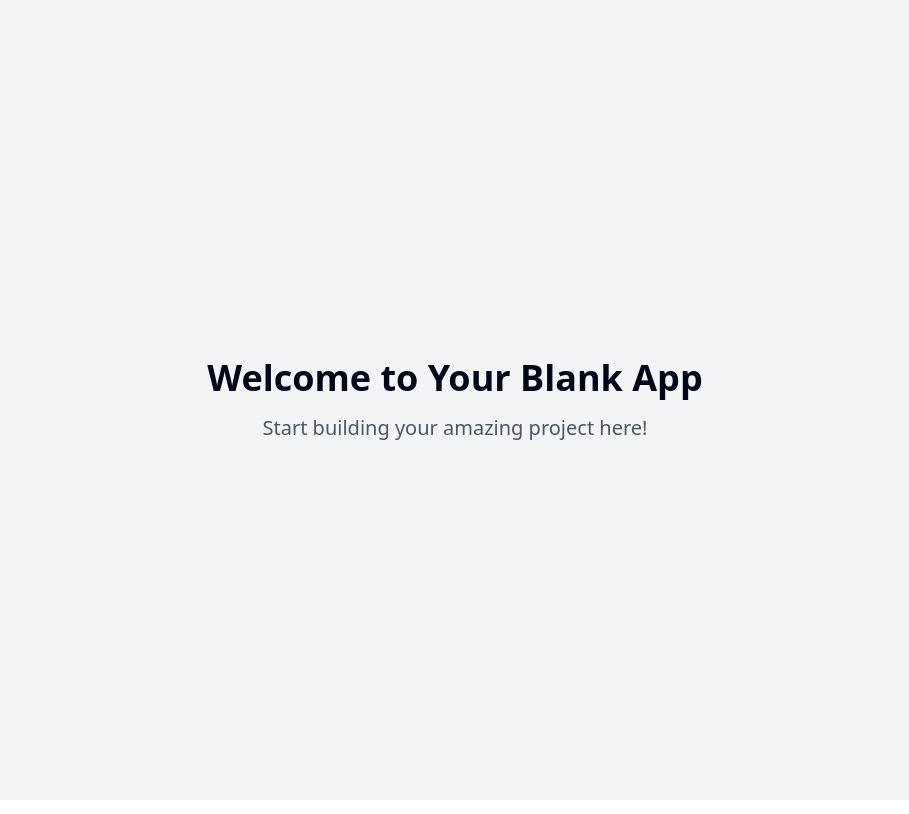
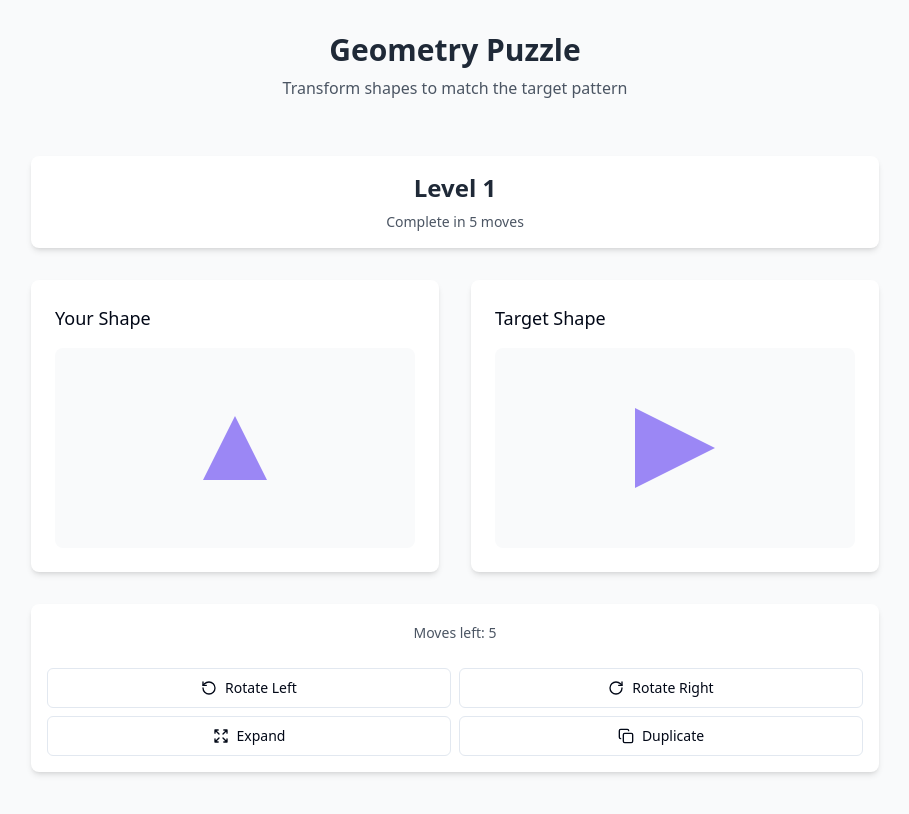
Before and after one commit to mramoslq/geometry-puzzle-steps, a React (Vite) app: page / in a window 1280 px wide. Shown: the top 814 px of the page, without its empty margins (185-1094 px from the left). Built offline with nearby package versions, Linux system fonts and the light colour scheme.

Commit message:
Add game logic and UI
Implement the game logic and user interface for the geometry puzzle game.

```diff
--- /dev/null
+++ b/src/components/game/Controls.tsx
@@ -0,0 +1,65 @@
+
+import { RotateCcw, RotateCw, Expand, Copy } from "lucide-react";
+import { Button } from "@/components/ui/button";
+
+interface ControlsProps {
+  onRotateLeft: () => void;
+  onRotateRight: () => void;
+  onExpand: () => void;
+  onDuplicate: () => void;
+  movesLeft: number;
+}
+
+export const Controls = ({
+  onRotateLeft,
+  onRotateRight,
+  onExpand,
+  onDuplicate,
+  movesLeft,
+}: ControlsProps) => {
+  return (
+    <div className="flex flex-col gap-4 p-4 bg-white rounded-lg shadow-md">
+      <div className="text-center mb-2">
+        <span className="text-sm font-medium text-gray-600">Moves left: {movesLeft}</span>
+      </div>
+      <div className="grid grid-cols-2 gap-2">
+        <Button
+          variant="outline"
+          onClick={onRotateLeft}
+          disabled={movesLeft <= 0}
+          className="flex items-center gap-2"
+        >
+          <RotateCcw className="w-4 h-4" />
+          Rotate Left
+        </Button>
+        <Button
+          variant="outline"
+          onClick={onRotateRight}
+          disabled={movesLeft <= 0}
+          className="flex items-center gap-2"
+        >
+          <RotateCw className="w-4 h-4" />
+          Rotate Right
+        </Button>
+        <Button
+          variant="outline"
+          onClick={onExpand}
+          disabled={movesLeft <= 0}
+          className="flex items-center gap-2"
+        >
+          <Expand className="w-4 h-4" />
+          Expand
+        </Button>
+        <Button
+          variant="outline"
+          onClick={onDuplicate}
+          disabled={movesLeft <= 0}
+          className="flex items-center gap-2"
+        >
+          <Copy className="w-4 h-4" />
+          Duplicate
+        </Button>
+      </div>
+    </div>
+  );
+};
--- /dev/null
+++ b/src/components/game/GameBoard.tsx
@@ -0,0 +1,118 @@
+
+import { useState } from "react";
+import { Shape } from "./Shape";
+import { Controls } from "./Controls";
+import { LevelDisplay } from "./LevelDisplay";
+
+interface GameState {
+  shapes: Array<{
+    id: number;
+    type: "triangle" | "square" | "circle";
+    size: "sm" | "md" | "lg";
+    rotation: number;
+  }>;
+  movesLeft: number;
+}
+
+export const GameBoard = () => {
+  const [gameState, setGameState] = useState<GameState>({
+    shapes: [
+      { id: 1, type: "triangle", size: "md", rotation: 0 }
+    ],
+    movesLeft: 5
+  });
+
+  const handleRotateLeft = () => {
+    if (gameState.movesLeft <= 0) return;
+    setGameState(prev => ({
+      ...prev,
+      shapes: prev.shapes.map(shape => ({
+        ...shape,
+        rotation: shape.rotation - 90
+      })),
+      movesLeft: prev.movesLeft - 1
+    }));
+  };
+
+  const handleRotateRight = () => {
+    if (gameState.movesLeft <= 0) return;
+    setGameState(prev => ({
+      ...prev,
+      shapes: prev.shapes.map(shape => ({
+        ...shape,
+        rotation: shape.rotation + 90
+      })),
+      movesLeft: prev.movesLeft - 1
+    }));
+  };
+
+  const handleExpand = () => {
+    if (gameState.movesLeft <= 0) return;
+    setGameState(prev => ({
+      ...prev,
+      shapes: prev.shapes.map(shape => ({
+        ...shape,
+        size: shape.size === "sm" ? "md" : "lg"
+      })),
+      movesLeft: prev.movesLeft - 1
+    }));
+  };
+
+  const handleDuplicate = () => {
+    if (gameState.movesLeft <= 0) return;
+    setGameState(prev => ({
+      ...prev,
+      shapes: [
+        ...prev.shapes,
+        {
+          ...prev.shapes[prev.shapes.length - 1],
+          id: Date.now()
+        }
+      ],
+      movesLeft: prev.movesLeft - 1
+    }));
+  };
+
+  return (
+    <div className="max-w-4xl mx-auto p-6">
+      <LevelDisplay level={1} targetMoves={5} />
+
+      <div className="mt-8 grid grid-cols-2 gap-8">
+        <div className="bg-white p-6 rounded-lg shadow-md">
+          <h3 className="text-lg font-medium mb-4">Your Shape</h3>
+          <div className="min-h-[200px] flex items-center justify-center bg-gray-50 rounded-lg">
+            {gameState.shapes.map(shape => (
+              <Shape
+                key={shape.id}
+                type={shape.type}
+                size={shape.size}
+                rotation={shape.rotation}
+              />
+            ))}
+          </div>
+        </div>
+
+        <div className="bg-white p-6 rounded-lg shadow-md">
+          <h3 className="text-lg font-medium mb-4">Target Shape</h3>
+          <div className="min-h-[200px] flex items-center justify-center bg-gray-50 rounded-lg">
+            <Shape
+              type="triangle"
+              size="lg"
+              rotation={90}
+            />
+          </div>
+        </div>
+      </div>
+
+      <div className="mt-8">
+        <Controls
+          onRotateLeft={handleRotateLeft}
+          onRotateRight={handleRotateRight}
+          onExpand={handleExpand}
+          onDuplicate={handleDuplicate}
+          movesLeft={gameState.movesLeft}
+        />
+      </div>
+    </div>
+  );
+};
--- /dev/null
+++ b/src/components/game/LevelDisplay.tsx
@@ -0,0 +1,16 @@
+
+interface LevelDisplayProps {
+  level: number;
+  targetMoves: number;
+}
+
+export const LevelDisplay = ({ level, targetMoves }: LevelDisplayProps) => {
+  return (
+    <div className="bg-white p-4 rounded-lg shadow-md text-center">
+      <h2 className="text-2xl font-bold text-gray-800 mb-2">Level {level}</h2>
+      <p className="text-sm text-gray-600">
+        Complete in {targetMoves} moves
+      </p>
+    </div>
+  );
+};
--- /dev/null
+++ b/src/components/game/Shape.tsx
@@ -0,0 +1,42 @@
+
+import { cn } from "@/lib/utils";
+
+interface ShapeProps {
+  type: "triangle" | "square" | "circle";
+  size?: "sm" | "md" | "lg";
+  rotation?: number;
+  className?: string;
+}
+
+export const Shape = ({ type, size = "md", rotation = 0, className }: ShapeProps) => {
+  const sizes = {
+    sm: "w-12 h-12",
+    md: "w-16 h-16",
+    lg: "w-20 h-20",
+  };
+
+  const baseStyle = cn(
+    "transition-all duration-300 ease-in-out",
+    sizes[size],
+    className
+  );
+
+  const shapeStyles = {
+    triangle: "clip-path-triangle",
+    square: "rounded-none",
+    circle: "rounded-full",
+  };
+
+  return (
+    <div
+      className={cn(
+        baseStyle,
+        "bg-[#9b87f5]",
+        shapeStyles[type]
+      )}
+      style={{
+        transform: `rotate(${rotation}deg)`,
+      }}
+    />
+  );
+};
--- a/src/index.css
+++ b/src/index.css
@@ -96,6 +96,12 @@
   }
 
   body {
-    @apply bg-background text-foreground;
+    @apply bg-gray-50 text-foreground;
   }
 }
+
+@layer components {
+  .clip-path-triangle {
+    clip-path: polygon(50% 0%, 0% 100%, 100% 100%);
+  }
+}
--- a/src/pages/Index.tsx
+++ b/src/pages/Index.tsx
@@ -1,12 +1,14 @@
-// Update this page (the content is just a fallback if you fail to update the page)
+
+import { GameBoard } from "@/components/game/GameBoard";
 
 const Index = () => {
   return (
-    <div className="min-h-screen flex items-center justify-center bg-gray-100">
-      <div className="text-center">
-        <h1 className="text-4xl font-bold mb-4">Welcome to Your Blank App</h1>
-        <p className="text-xl text-gray-600">Start building your amazing project here!</p>
-      </div>
+    <div className="min-h-screen py-8">
+      <header className="text-center mb-8">
+        <h1 className="text-3xl font-bold text-gray-800">Geometry Puzzle</h1>
+        <p className="text-gray-600 mt-2">Transform shapes to match the target pattern</p>
+      </header>
+      <GameBoard />
     </div>
   );
 };
```
